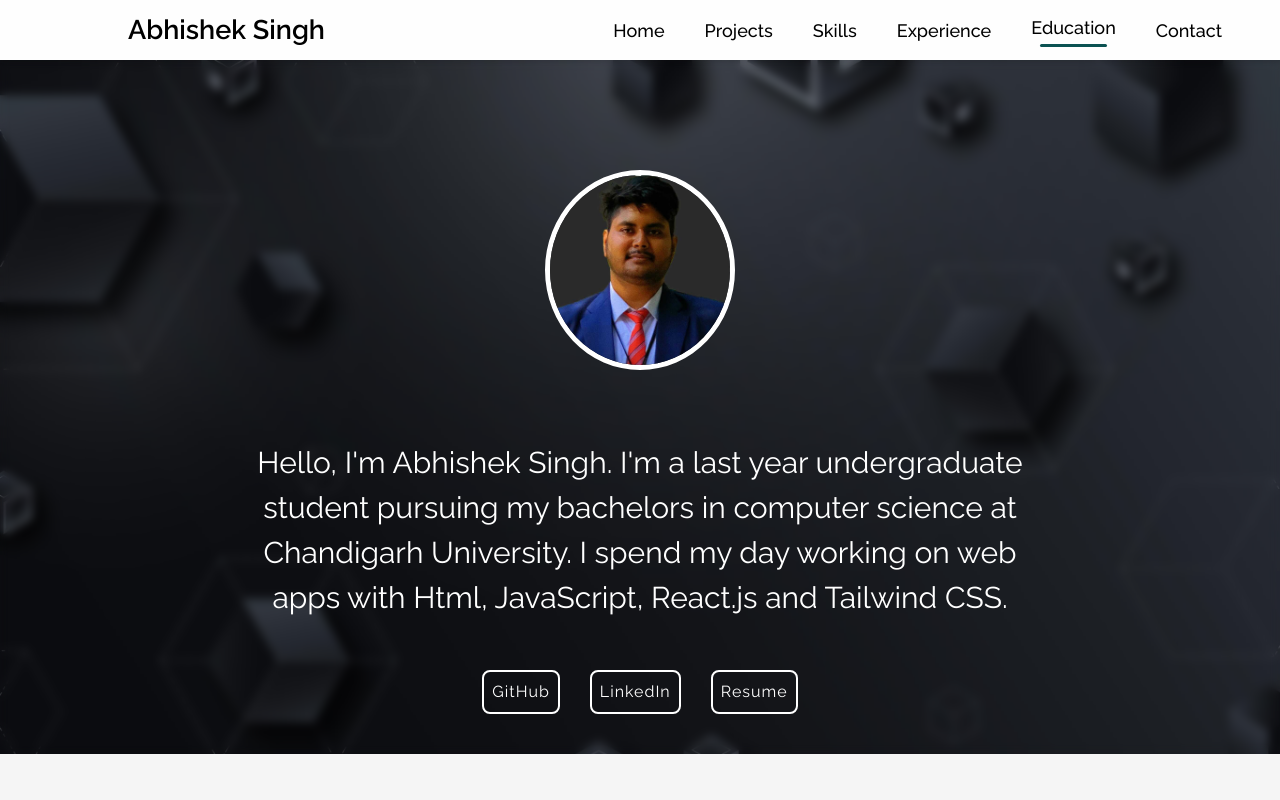
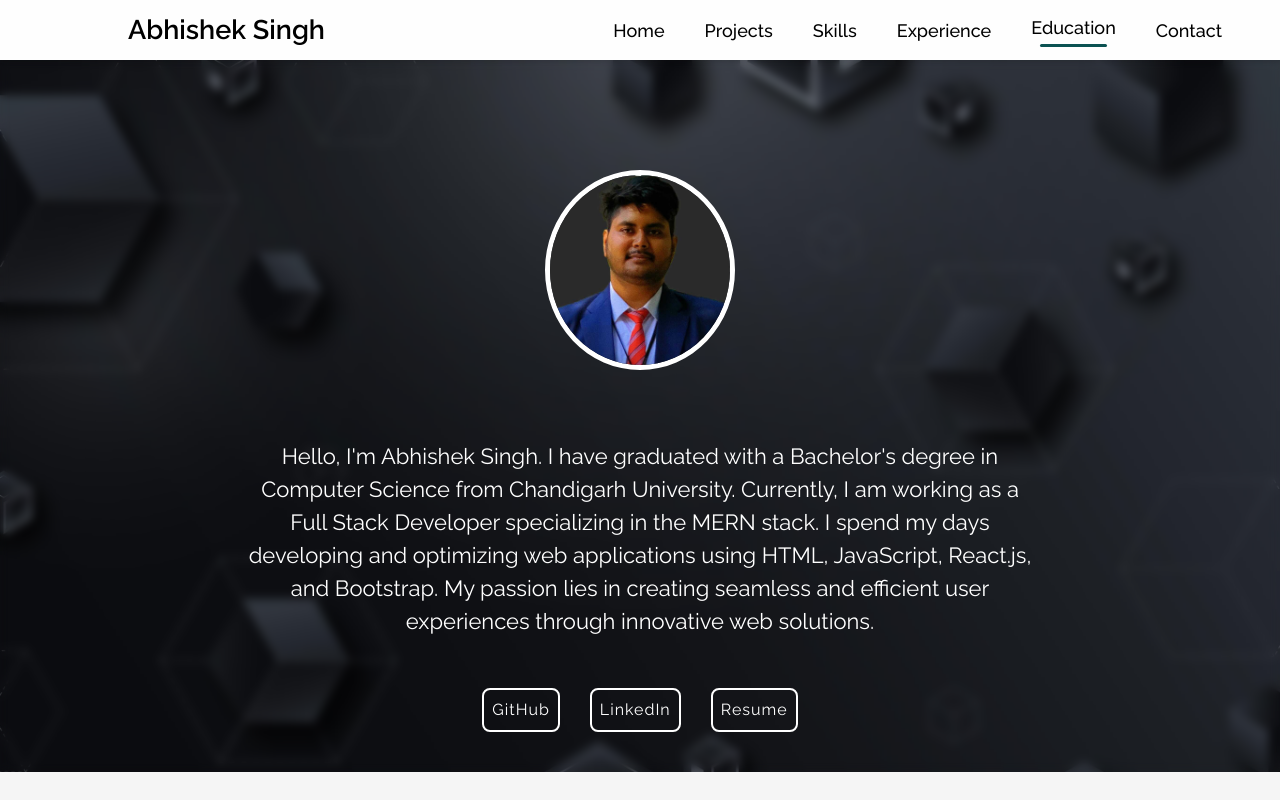
Before and after one commit to abhisheksingh4891/My-Portfolio, a React (Create React App) app: page / in a window 1280 px wide. Shown: the top 800 px of the page. Built offline with nearby package versions, Linux system fonts and the light colour scheme.

Commit message:
font update

```diff
--- a/src/Components/Home/Home.css
+++ b/src/Components/Home/Home.css
@@ -65,9 +65,9 @@
 
 .parag p {
     color: white;
-    font-size: 30px;
     text-align: center;
     margin-bottom: 40px;
+    font-size:22px;
 }
 
 .all {
@@ -142,7 +142,7 @@
         padding: 15px;
     }
     .parag p {
-        font-size: 20px;
+        font-size:16px;
     }
 
     .all {
--- a/src/Components/Home/Home.js
+++ b/src/Components/Home/Home.js
@@ -12,10 +12,12 @@ const Home = () => {
         </div>
         <div className="parag">
           <p>
-            Hello, I'm Abhishek Singh. I'm a last year undergraduate student
-            pursuing my bachelors in computer science at Chandigarh University.
-            I spend my day working on web apps with Html, JavaScript, React.js
-            and Tailwind CSS.
+            Hello, I'm Abhishek Singh. I have graduated with a Bachelor's degree
+            in Computer Science from Chandigarh University. Currently, I am
+            working as a Full Stack Developer specializing in the MERN stack. I spend my days developing and
+            optimizing web applications using HTML, JavaScript, React.js, and
+            Bootstrap. My passion lies in creating seamless and efficient user
+            experiences through innovative web solutions.
           </p>
         </div>
         <div className="all">
```
